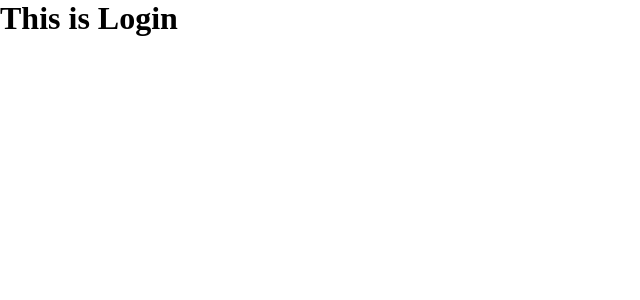
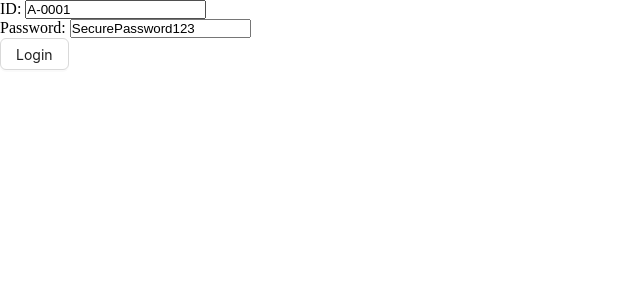
Before and after one commit to Muslehud77/Ph-University-frontend, a React (Vite) app: page /login in a window 1280 px wide. Shown: the top 300 px of the page, without its empty margins (0-640 px from the left). Built offline with nearby package versions, Linux system fonts and the light colour scheme.

Commit message:
made a fokira functional login with token decode utils

```diff
--- a/package.json
+++ b/package.json
@@ -13,11 +13,13 @@
     "@ant-design/icons": "^5.3.7",
     "@reduxjs/toolkit": "^2.2.6",
     "antd": "^5.19.1",
+    "jwt-decode": "^4.0.0",
     "react": "^18.3.1",
     "react-dom": "^18.3.1",
     "react-hook-form": "^7.52.1",
     "react-redux": "^9.1.2",
-    "react-router-dom": "^6.24.1"
+    "react-router-dom": "^6.24.1",
+    "redux-persist": "^6.0.0"
   },
   "devDependencies": {
     "@types/react": "^18.3.3",
--- a/src/pages/Login.tsx
+++ b/src/pages/Login.tsx
@@ -1,9 +1,55 @@
+import { Button } from "antd";
+import { useForm } from "react-hook-form";
+import { useLoginMutation } from "../redux/features/auth/authApi";
+import { useAppDispatch } from "../redux/hooks/reduxHooks";
+import { setUser } from "../redux/features/auth/authSlice";
+import { verifyToken } from "../utils/verifyToken";
+
+
+
+type TLoginData = {
+  userId:string,password:string
+}
 
 const Login = () => {
+const dispatch = useAppDispatch()
+
+  const { register, handleSubmit } = useForm({
+    defaultValues: {
+      userId: "A-0001",
+      password: "SecurePassword123",
+    },
+  });
+
+  const [login,{error,isLoading}] = useLoginMutation()
+
+
+  const onSubmit = async (formData: TLoginData) => {
+    const userInfo = {
+      id: formData.userId,
+      password: formData.password,
+    };
+
+    const res = await login(userInfo).unwrap();
+
+    const user = verifyToken(res.data.accessToken)
+
+
+    dispatch(setUser({user,token:res.data.accessToken}))
+  };
+
   return (
-    <div>
-     <h1>This is Login</h1>
-    </div>
+    <form onSubmit={handleSubmit(onSubmit)}>
+      <div>
+        <label htmlFor="id">ID: </label>
+        <input type="text" id="id" {...register("userId")} />
+      </div>
+      <div>
+        <label htmlFor="password">Password: </label>
+        <input type="text" id="password" {...register("password")} />
+      </div>
+      <Button disabled={isLoading} htmlType="submit">Login</Button>
+    </form>
   );
 };
 
--- a/src/redux/api/baseApi.ts
+++ b/src/redux/api/baseApi.ts
@@ -1,15 +1,10 @@
 import { createApi, fetchBaseQuery } from "@reduxjs/toolkit/query/react";
 
-const baseApi = createApi({
+export const baseApi = createApi({
   reducerPath: "baseApi",
-  baseQuery: fetchBaseQuery({ baseUrl: "http://localhost:7000/api/v1" }),
-  endpoints: (builder)=>({
-    login : builder.mutation({
-        query: (userInfo)=>({
-            url: '/auth/login',
-            method: 'POST',
-            body: userInfo
-        })
-    })
-  })
+  baseQuery: fetchBaseQuery({
+    baseUrl: "http://localhost:7000/api/v1",
+    credentials: "include",
+  }),
+  endpoints: () => ({}),
 });
--- a/src/redux/features/auth/authApi.ts
+++ b/src/redux/features/auth/authApi.ts
@@ -0,0 +1,21 @@
+
+
+import { baseApi } from "../../api/baseApi";
+
+const authApi = baseApi.injectEndpoints({
+  endpoints: (builder) => ({
+    login: builder.mutation({
+      query: (userInfo) => ({
+        url: "/auth/login",
+        method: "POST",
+        body: userInfo,
+
+      }),
+    }),
+  }),
+});
+
+
+
+
+export const { useLoginMutation} = authApi;
--- a/src/redux/store.ts
+++ b/src/redux/store.ts
@@ -1,9 +1,13 @@
 import { configureStore } from "@reduxjs/toolkit";
-import authReducer from './features/authSlice'
+import authReducer from './features/auth/authSlice'
+import { baseApi } from "./api/baseApi";
 export const store = configureStore({
     reducer: {
+        [baseApi.reducerPath] : baseApi.reducer,
         auth: authReducer
-    }
+    },
+    middleware: getDefaultMiddlewares=> getDefaultMiddlewares().concat(baseApi.middleware)
+
 })
 
 // Infer the `RootState` and `AppDispatch` types from the store itself
--- /dev/null
+++ b/src/utils/verifyToken.ts
@@ -0,0 +1,5 @@
+import { jwtDecode } from "jwt-decode"
+
+export const verifyToken = (token:string)=>{
+    return jwtDecode(token)
+}
```
Also changed, not shown: src/redux/features/auth/authSlice.ts (renamed from src/redux/features/authSlice.ts), 1 other file (tests, documents, lock files or other folders).
